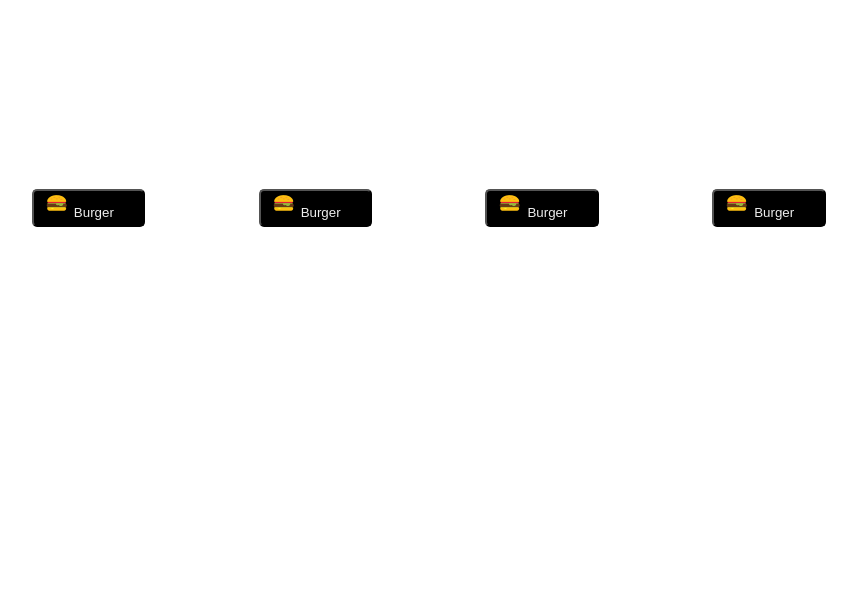
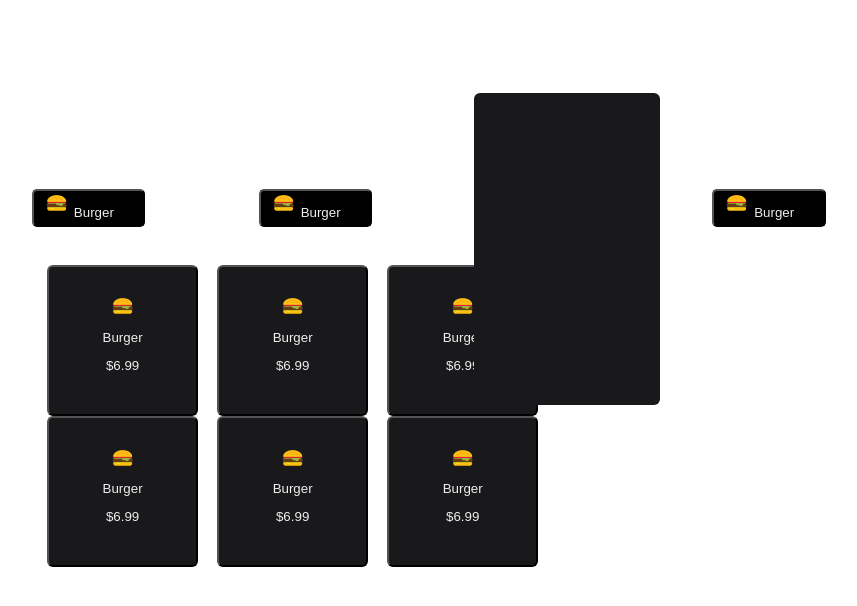
Before and after one commit to Gex-devs/pizzaproject, a Flask app: page / in a window 1280 px wide. Shown: the top 606 px of the page, without its empty margins (184-1041 px from the left). Run offline with Flask 2, Linux system fonts and the light colour scheme.

Commit message:
base template update

```diff
--- a/ClientDashBoard/static/css/index.css
+++ b/ClientDashBoard/static/css/index.css
@@ -1,4 +1,4 @@
-.foodCatag{
+.foodCatag {
   display: flex;
   flex: content;
   flex-direction: row;
@@ -10,7 +10,7 @@
   width: 22cm;
   height: 2cm;
 }
-.sampleCatag{
+.sampleCatag {
   position: relative;
   margin-left: 0.5cm;
   margin-right: 0.5cm;
@@ -21,13 +21,37 @@
   width: 3cm;
   height: 1cm;
 }
-.texts{
+.FoodMenuButton {
+  position: relative;
+  width: 4cm;
+  height: 4cm;
+  background: #19191b;
+  border-radius: 6px;
+}
+
+.FoodMenu {
+  position: relative;
+  margin-left: 5.4cm;
+  display: flex;
+  flex-wrap: wrap;
+  justify-content: space-evenly;
+  width: 14cm;
+  height: 5cm;
+}
+.ChosenItems {
+  position: absolute;
+  width: 186px;
+  height: 312px;
+  left: 658px;
+  top: 93px;
+
+  background: #19191b;
+  border-radius: 6px;
+}
+.texts {
   padding-top: -1cm;
   color: rgb(238, 238, 238);
 }
-
-.FoodMenu{
-    display: flex;
-    flex-direction: column;
-
+.price {
+  color: rgb(238, 238, 238);
 }
--- a/ClientDashBoard/templates/index.html
+++ b/ClientDashBoard/templates/index.html
@@ -20,6 +20,38 @@
         </button>
     </div>
     <div class="FoodMenu">
+        <button class="FoodMenuButton">
+            <img src="{{url_for('static', filename='burger.png')}}" align="middle" />
+            <p class="texts">Burger</p>
+            <p class="price">$6.99</p>
+        </button>
+        <button class="FoodMenuButton">
+            <img src="{{url_for('static', filename='burger.png')}}" align="middle" />
+            <p class="texts">Burger</p>
+            <p class="price">$6.99</p>
+        </button>
+        <button class="FoodMenuButton">
+            <img src="{{url_for('static', filename='burger.png')}}" align="middle" />
+            <p class="texts">Burger</p>
+            <p class="price">$6.99</p>
+        </button>
+        <button class="FoodMenuButton">
+            <img src="{{url_for('static', filename='burger.png')}}" align="middle" />
+            <p class="texts">Burger</p>
+            <p class="price">$6.99</p>
+        </button>
+        <button class="FoodMenuButton">
+            <img src="{{url_for('static', filename='burger.png')}}" align="middle" />
+            <p class="texts">Burger</p>
+            <p class="price">$6.99</p>
+        </button>
+        <button class="FoodMenuButton">
+            <img src="{{url_for('static', filename='burger.png')}}" align="middle" />
+            <p class="texts">Burger</p>
+            <p class="price">$6.99</p>
+        </button>
+    </div>
+    <div class="ChosenItems">
 
     </div>
   </body>
```
Lines whose indentation alone changed are shown as unchanged.
